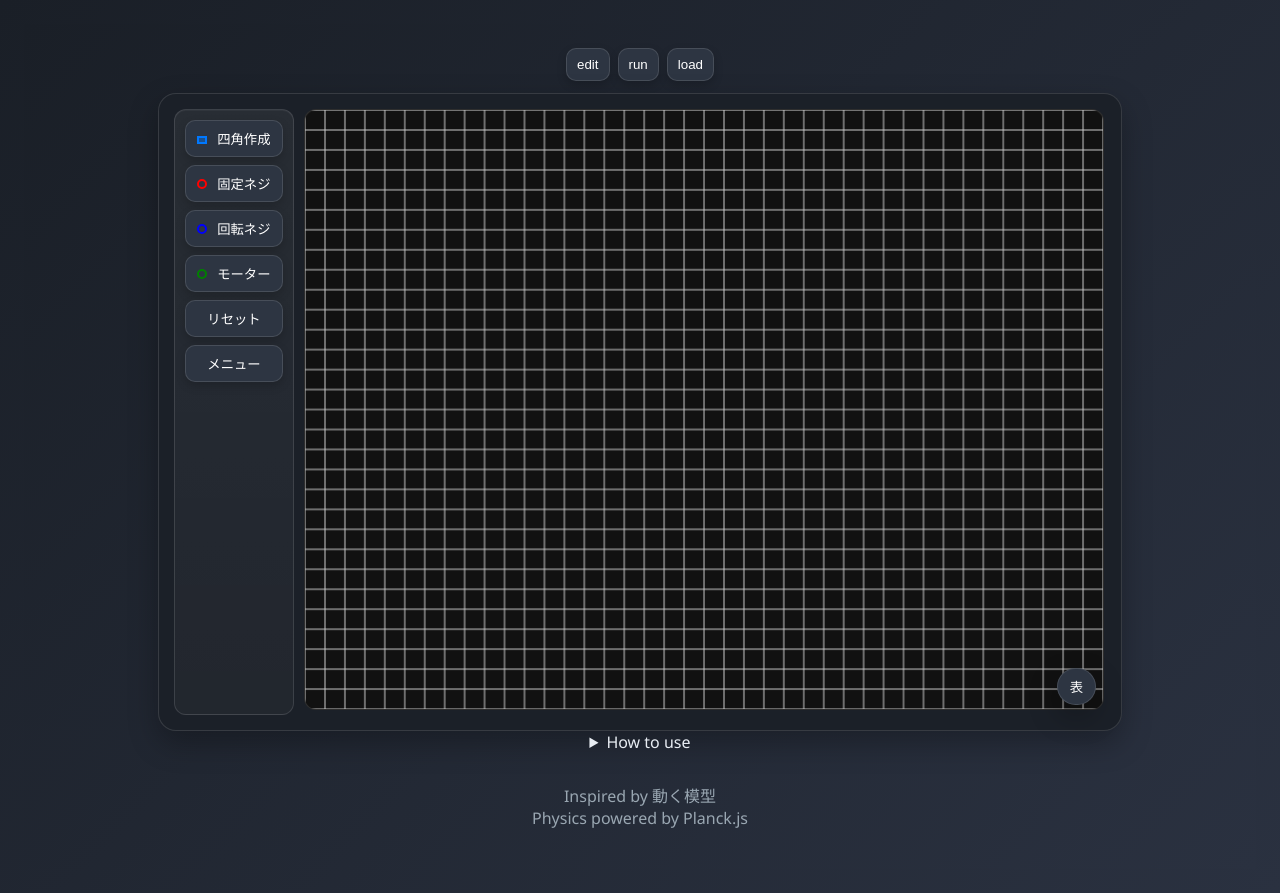
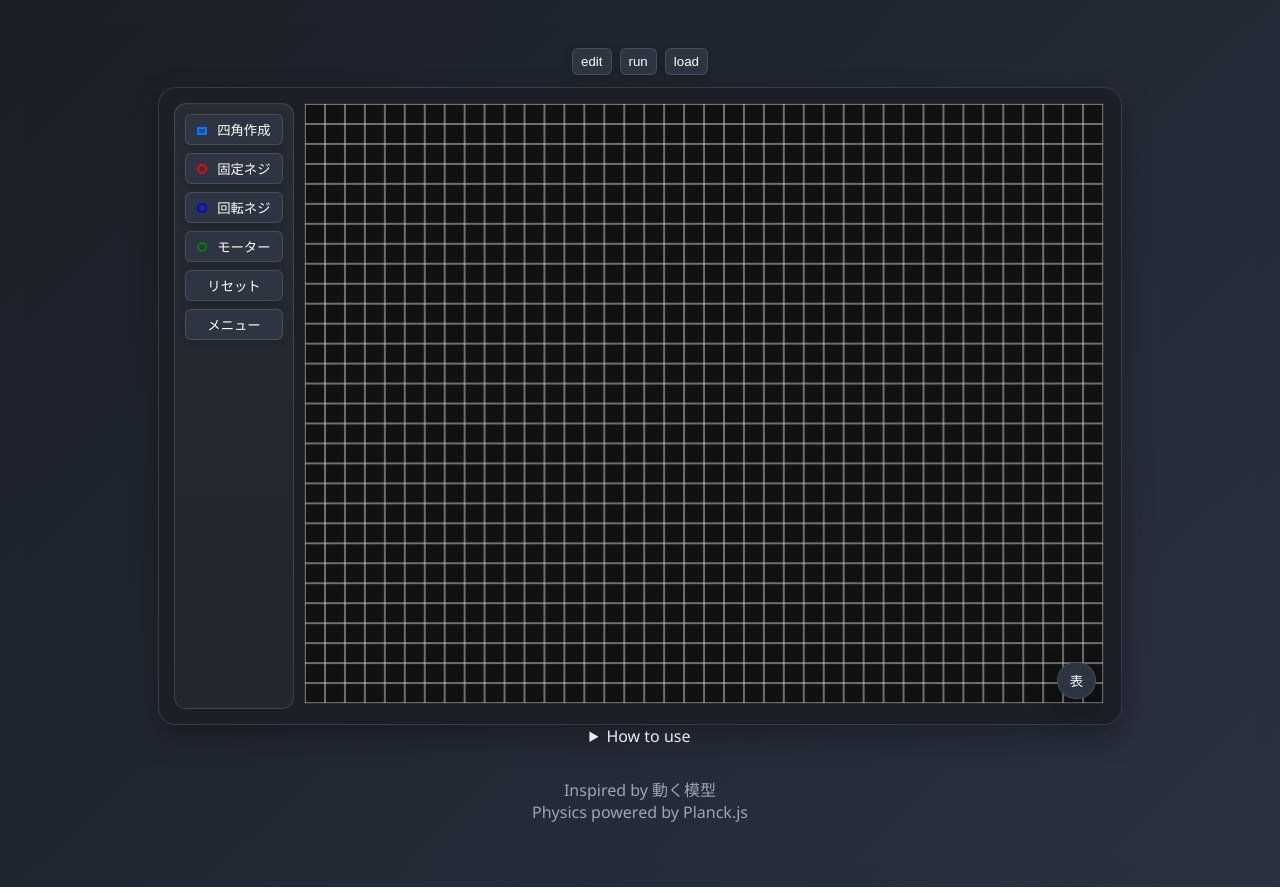
Before and after one commit to Mtag-create/Game_, a plain HTML site: page index.html in a window 1280 px wide. Drawn offline with Linux system fonts and the light colour scheme.

Commit message:
Update Mtag.css

```diff
--- a/Mtag.css
+++ b/Mtag.css
@@ -221,7 +221,7 @@ canvas {
     height: auto;
 
     touch-action: none;
-    border-radius: 12px;
+    border-radius: 0;
     border: 1px solid var(--border);
     background: #111;
     box-shadow: inset 0 1px 0 rgba(255,255,255,0.04);
@@ -251,8 +251,8 @@ button {
     background: var(--bg-tool);
     color: white;
     border: 1px solid var(--border);
-    border-radius: 10px;
-    padding: 8px 10px;
+    border-radius: 6px;
+    padding: 5px 8px;
     cursor: pointer;
     transition: background 0.2s ease, transform 0.15s ease, box-shadow 0.2s ease;
     box-shadow: 0 4px 10px rgba(0,0,0,0.18);
```
